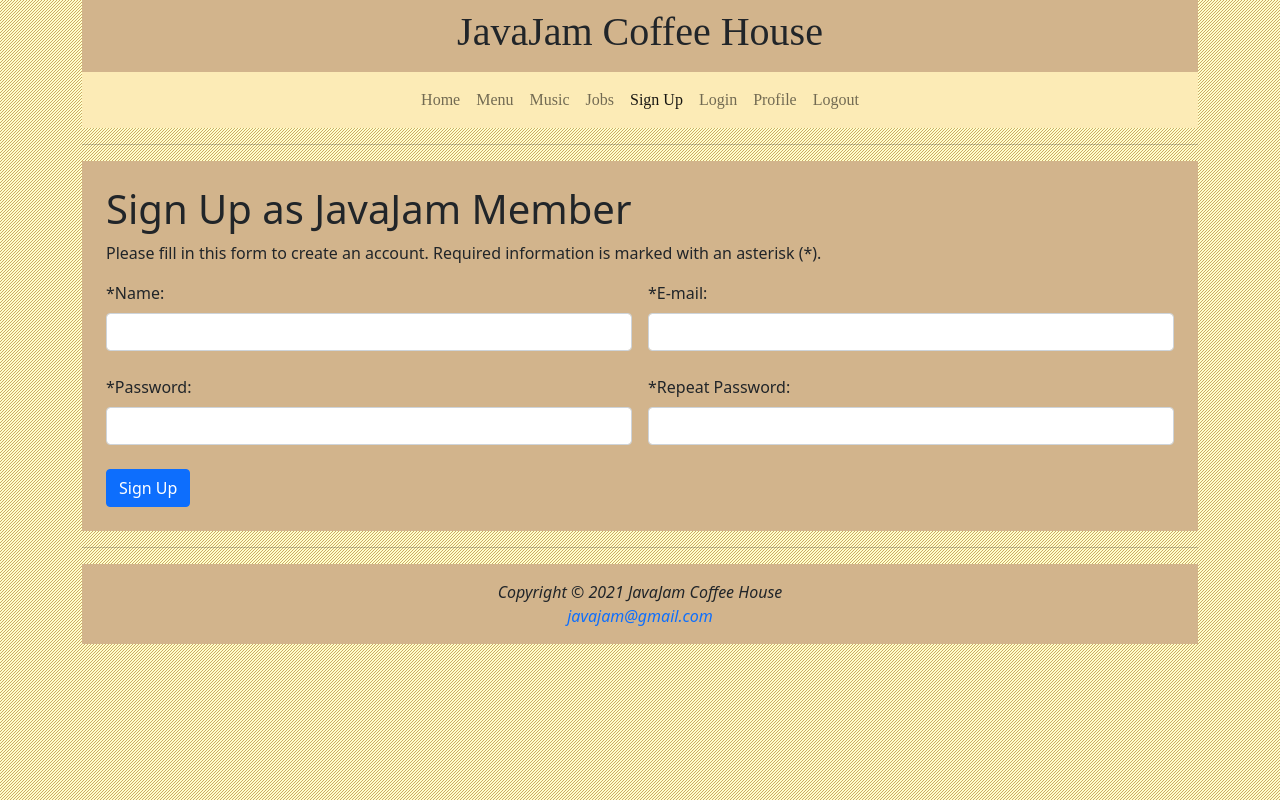
After one commit to ezzylan/JavaJam-Website, a PHP site: page /signup.php in a window 1280 px wide. The commit adds this page. Run offline with PHP 8.4, Linux system fonts and the light colour scheme; some web fonts are replaced.

Commit message:
added php files

```diff
--- a/index.html
+++ b/index.html
@@ -26,6 +26,10 @@
                         <a class="nav-link" href="menu.html">Menu</a>
                         <a class="nav-link" href="music.html">Music</a>
                         <a class="nav-link" href="jobs.html">Jobs</a>
+                        <a class="nav-link" href="signup.php">Sign Up</a>
+                        <a class="nav-link" href="login.php">Login</a>
+                        <a class="nav-link" href="profile.php">Profile</a>
+                        <a class="nav-link" href="logout.php">Logout</a>
                     </div>
                 </div>
             </nav>
--- a/javajam.css
+++ b/javajam.css
@@ -1,7 +1,7 @@
 @import url("https://fonts.googleapis.com/css2?family=Kiwi+Maru:wght@500&display=swap");
 
 body {
-  background-image: url(/img/background.gif);
+  background-image: url(./img/background.gif);
 }
 
 header {
--- /dev/null
+++ b/signup.php
@@ -0,0 +1,93 @@
+<!DOCTYPE html>
+<html lang="en">
+
+<head>
+    <meta charset="UTF-8" />
+    <meta http-equiv="X-UA-Compatible" content="IE=edge" />
+    <meta name="viewport" content="width=device-width, initial-scale=1.0" />
+    <title>JavaJam Coffee House</title>
+    <link rel="shortcut icon" href="./img/javajamlogo_HQg_icon.ico" type="image/x-icon" />
+    <link rel="stylesheet" href="javajam.css" />
+    <link href="https://cdn.jsdelivr.net/npm/bootstrap@5.0.0-beta3/dist/css/bootstrap.min.css" rel="stylesheet"
+        integrity="sha384-eOJMYsd53ii+scO/bJGFsiCZc+5NDVN2yr8+0RDqr0Ql0h+rP48ckxlpbzKgwra6" crossorigin="anonymous" />
+</head>
+
+<body>
+    <div class="container-fluid container-lg">
+        <header>
+            <div class="container text-center p-2">
+                <h1>JavaJam Coffee House</h1>
+            </div>
+
+            <nav class="navbar navbar-expand navbar-light">
+                <div class="container-fluid justify-content-center">
+                    <div class="navbar-nav">
+                        <a class="nav-link" href="index.html">Home</a>
+                        <a class="nav-link" href="menu.html">Menu</a>
+                        <a class="nav-link" href="music.html">Music</a>
+                        <a class="nav-link" href="jobs.html">Jobs</a>
+                        <a class="nav-link active" aria-current="page" href="signup.php">Sign Up</a>
+                        <a class="nav-link" href="login.php">Login</a>
+                        <a class="nav-link" href="profile.php">Profile</a>
+                        <a class="nav-link" href="logout.php">Logout</a>
+                    </div>
+                </div>
+            </nav>
+        </header>
+        <hr />
+
+        <main class="p-4">
+            <h1>Sign Up as JavaJam Member</h1>
+            <p>
+                Please fill in this form to create an account. Required
+                information is marked with an asterisk (*).
+            </p>
+
+            <form action="processSignup.php" method="post" class="form-group needs-validation" novalidate>
+                <div class="form-group row g-3">
+                    <div class="col-sm">
+                        <label for="name" class="form-label">*Name:</label>
+                        <input type="text" class="form-control" id="name" name="name" required />
+                    </div>
+                    <div class="col-sm">
+                        <label for="email" class="form-label">*E-mail:</label>
+                        <input type="email" class="form-control" id="email" name="email" required />
+                    </div>
+                </div>
+                <br />
+
+                <div class="form-group row g-3">
+                    <div class="col-sm">
+                        <label for="password" class="form-label">*Password:</label>
+                        <input class="form-control" id="password" name="password" type="password" required />
+                    </div>
+                    <div class="col-sm">
+                        <label for="rpassword" class="form-label">*Repeat Password:</label>
+                        <input class="form-control" id="rpassword" name="rpassword" type="password" required />
+                    </div>
+                </div>
+                <br />
+
+                <div class="form-group row">
+                    <div class="col-sm">
+                        <button type="submit" class="btn btn-primary">
+                            Sign Up
+                        </button>
+                    </div>
+                </div>
+            </form>
+        </main>
+        <hr />
+
+        <footer class="container-fluid container-lg text-center fst-italic p-3">
+            Copyright &copy; 2021 JavaJam Coffee House<br />
+            <a class="text-decoration-none" href="mailto:javajam@gmail.com">javajam@gmail.com</a>
+        </footer>
+    </div>
+
+    <script src="https://cdn.jsdelivr.net/npm/bootstrap@5.0.0-beta3/dist/js/bootstrap.bundle.min.js"
+        integrity="sha384-JEW9xMcG8R+pH31jmWH6WWP0WintQrMb4s7ZOdauHnUtxwoG2vI5DkLtS3qm9Ekf"
+        crossorigin="anonymous"></script>
+</body>
+
+</html>
```
Also changed, not shown: login.php (added, +78 -0 lines), logout.php (added, +55 -0 lines), processSignup.php (added, +17 -0 lines), profile.php (added, +96 -0 lines), javamember.txt (added).
